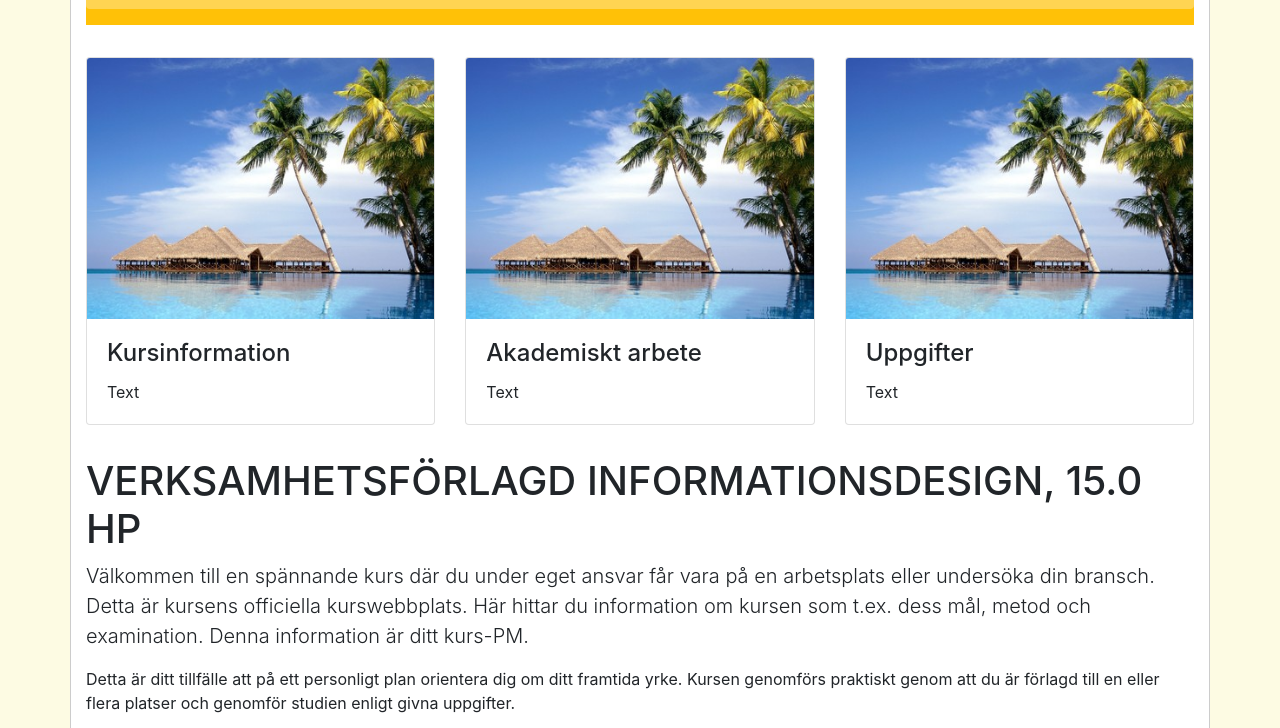
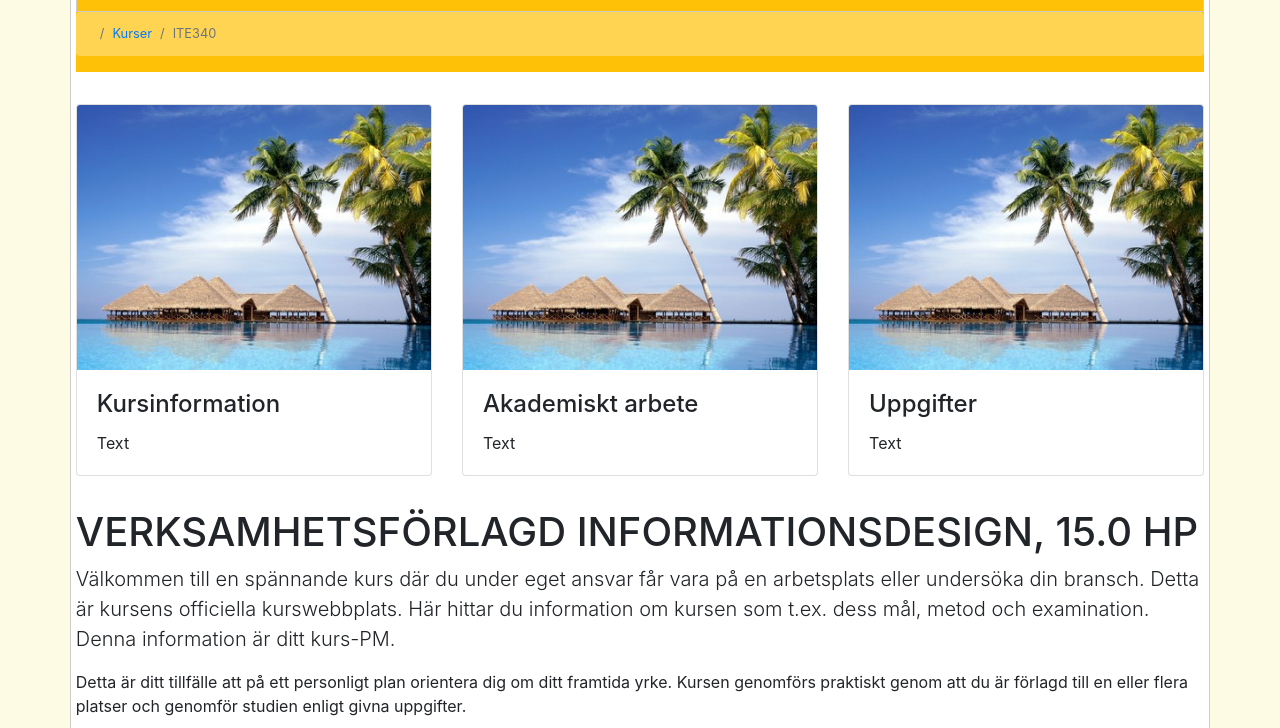
Before and after one commit to johansundstrom/web-v8, a plain HTML site: page course/ite340/index.html in a window 1280 px wide. Shown: the part 259-987 px from the top of the page. Drawn offline with nearby package versions, Linux system fonts and the light colour scheme; a web font is replaced by a local one.

Commit message:
padding top

```diff
--- a/course/ite340/css/theme.css
+++ b/course/ite340/css/theme.css
@@ -2,6 +2,8 @@ body {
     background-color: #fdfbe3;
 }
 .container {
+    margin-top: 1rem;
+    padding: 0.3rem;
     background-color: white;
     border: #ccc solid 1px;
 }
--- a/course/ite340/index.html
+++ b/course/ite340/index.html
@@ -18,7 +18,7 @@
 
 
 <body>
-    <div class="container">
+    <div class="wrapper container">
 
         <!-- nav -->
         <nav class="navbar navbar-expand-lg navbar-light bg-warning">
```
